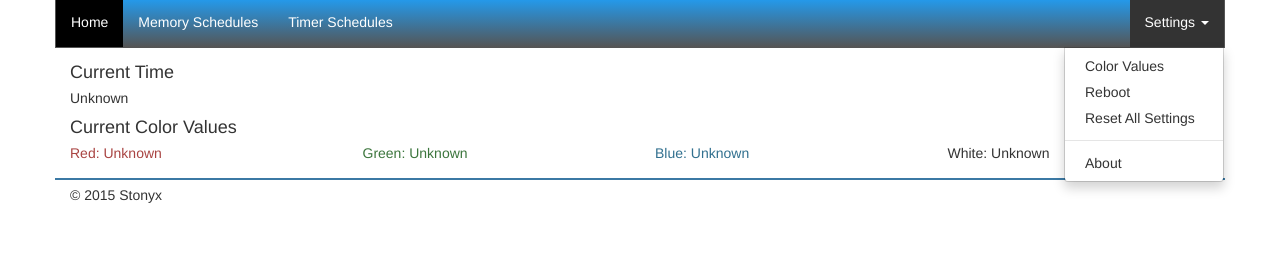
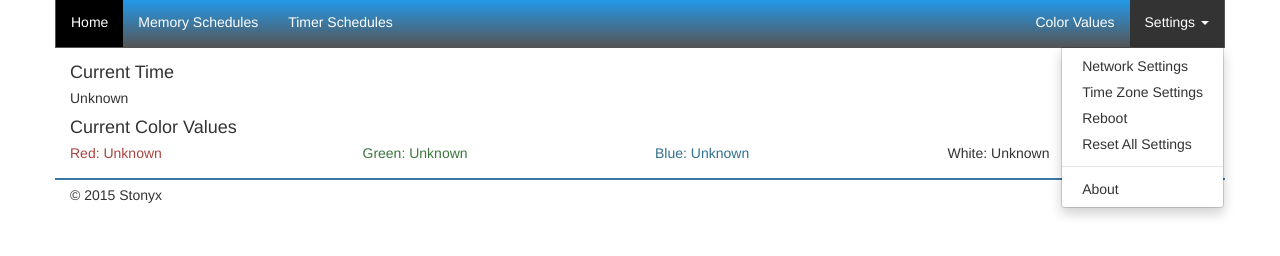
Before and after one commit to Stonyx/IRLightController, a plain HTML site: page SD Card Files/index.htm in a window 1280 px wide. Both pictures are taken after a click on the link "Settings". Shown: the part 54-310 px from the top of the page. Drawn offline with nearby package versions, Linux system fonts and the light colour scheme; no server answers.

Commit message:
Added new menu options.

```diff
--- a/SD Card Files/index.htm
+++ b/SD Card Files/index.htm
@@ -66,11 +66,17 @@ This software is provided "as is" without express or implied warranty.
           </li>
         </ul>
         <ul class="nav navbar-nav navbar-right">
+          <li>
+            <a href="/col.htm">Color Values</a>
+          </li>
           <li class="dropdown">
             <a href="#" class="dropdown-toggle" data-toggle="dropdown">Settings <span class="caret"></span></a>
             <ul class="dropdown-menu">
               <li>
-                <a href="/col.htm">Color Values</a>
+                <a href="/net.htm">Network Settings</a>
+              </li>
+              <li>
+                <a href="/zone.htm">Time Zone Settings</a>
               </li>
               <li>
                 <a href="/reboot.htm">Reboot</a>
```
Also changed, not shown: SD Card Files/reboot.htm (+7 -1 lines), SD Card Files/time.htm (+7 -1 lines).
